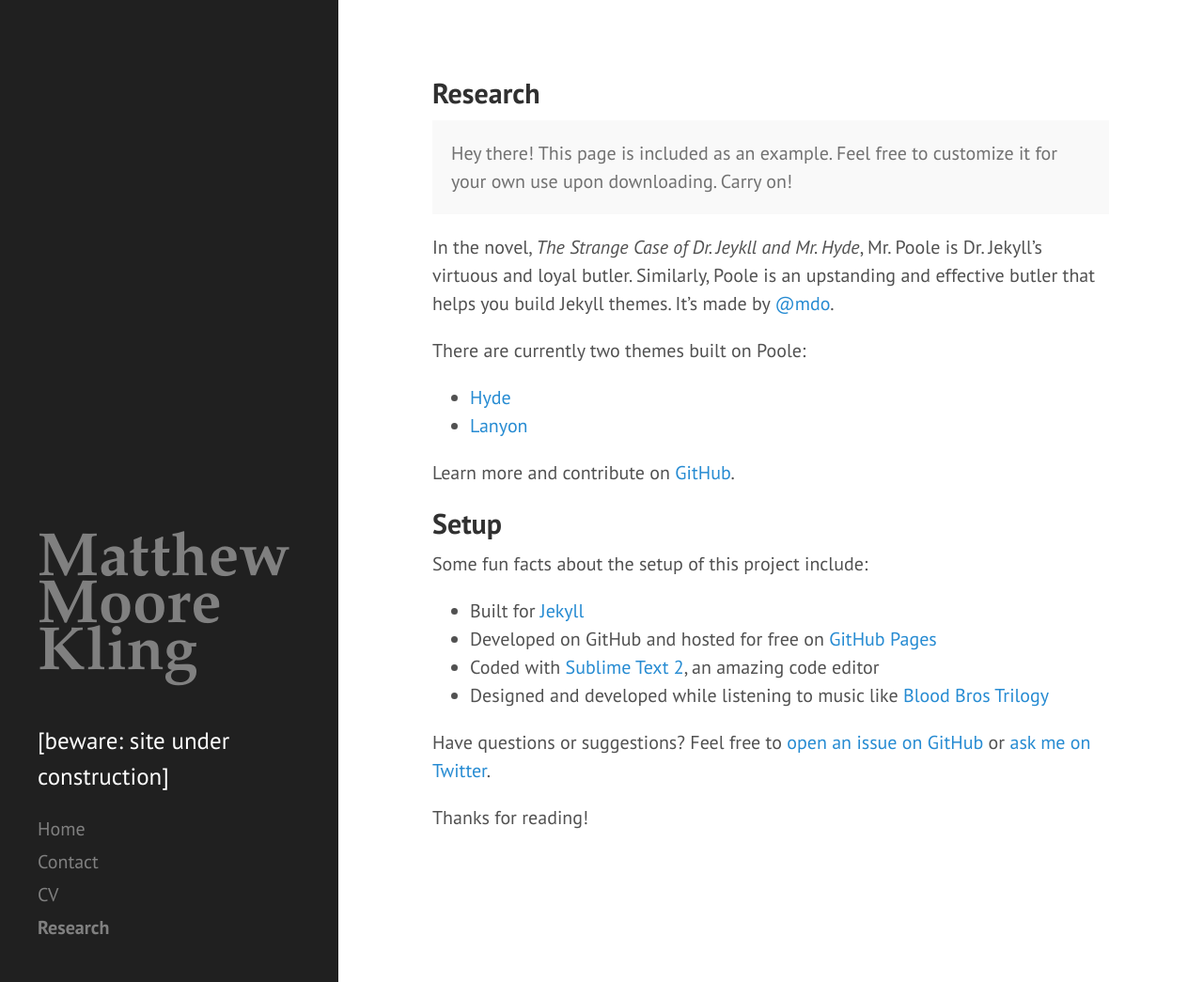
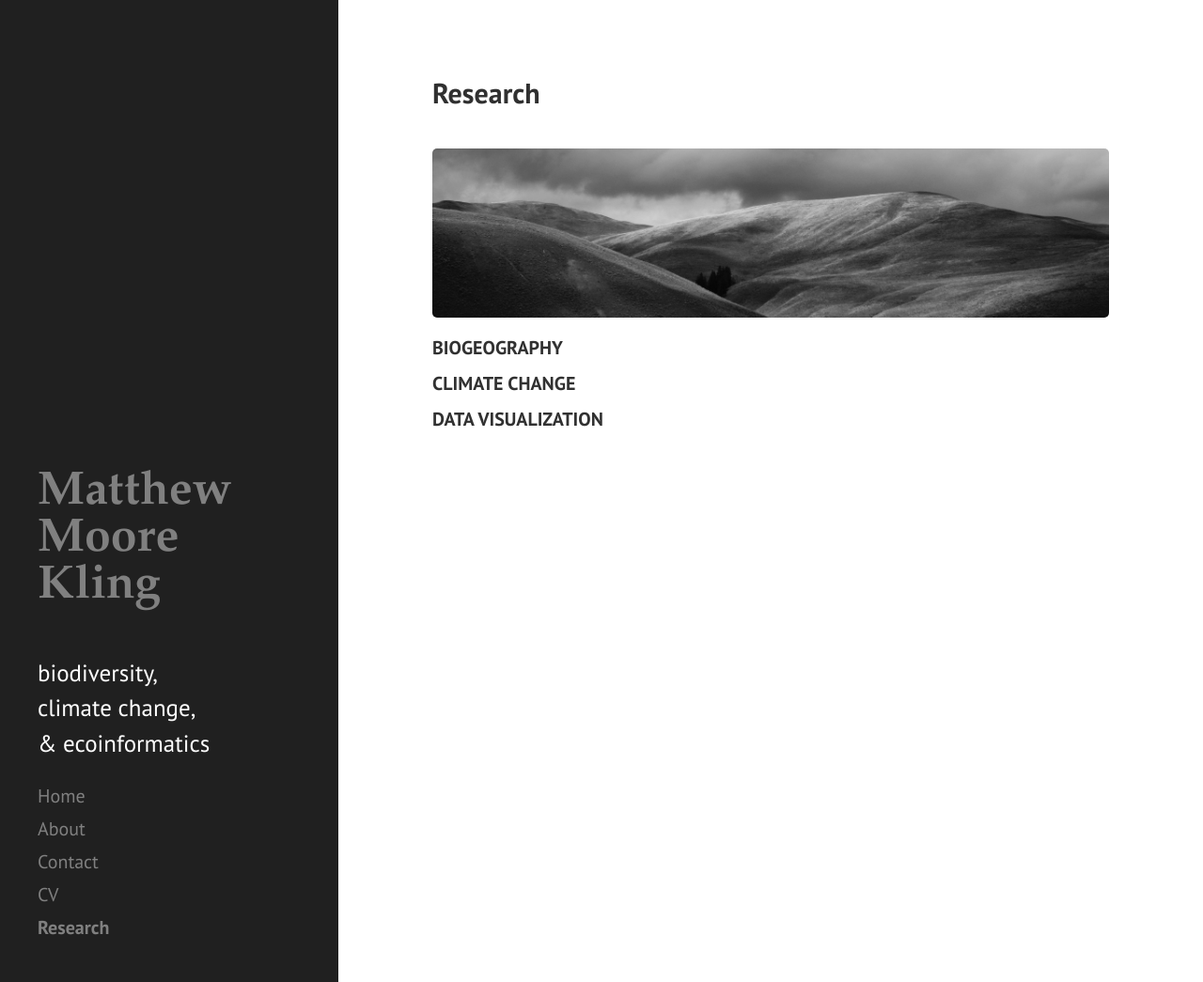
Before and after one commit to matthewkling/matthewkling.github.io, a Jekyll site: the page built from research.md, in a window 1280 px wide and 1045 px high. Shown: the whole window at 94% size. Built offline with Jekyll 4.4.1, drawn with Linux system fonts in a browser that asks for light colours; Markdown is read by kramdown in place of the engine named in the settings.

Commit message:
formatting and cleanup

```diff
--- a/CNAME
+++ /dev/null
@@ -1 +0,0 @@
-#hyde.getpoole.com
--- a/_config.yml
+++ b/_config.yml
@@ -7,9 +7,9 @@ permalink:        pretty
 #relative_permalinks: true
 
 # Setup
-title:            Matthew Moore Kling
+title:            Matthew<br>Moore<br>Kling
 tagline:          'macroecology'
-description:      '<br>[beware: site under construction]'
+description:      '<br>biodiversity,<br>climate change,<br>& ecoinformatics'
 url:              http://matthewkling.github.io
 baseurl:          /
 
--- a/public/css/hyde.css
+++ b/public/css/hyde.css
@@ -84,7 +84,7 @@ html {
   font-weight: bold;
   /* font-family: "Abril Fatface", serif; */
   /* font-size: 3.25rem; */
-  font-size: 3.25rem;
+  font-size: 2.5rem;
   line-height: 2.5rem;
 }
 
--- a/research.md
+++ b/research.md
@@ -2,29 +2,11 @@
 layout: page
 title: Research
 ---
+<br>
+![oaks](/assets/hills.jpg)
 
-<p class="message">
-  Hey there! This page is included as an example. Feel free to customize it for your own use upon downloading. Carry on!
-</p>
+# BIOGEOGRAPHY
 
-In the novel, *The Strange Case of Dr. Jeykll and Mr. Hyde*, Mr. Poole is Dr. Jekyll's virtuous and loyal butler. Similarly, Poole is an upstanding and effective butler that helps you build Jekyll themes. It's made by [@mdo](https://twitter.com/mdo).
+# CLIMATE CHANGE
 
-There are currently two themes built on Poole:
-
-* [Hyde](http://hyde.getpoole.com)
-* [Lanyon](http://lanyon.getpoole.com)
-
-Learn more and contribute on [GitHub](https://github.com/poole).
-
-## Setup
-
-Some fun facts about the setup of this project include:
-
-* Built for [Jekyll](http://jekyllrb.com)
-* Developed on GitHub and hosted for free on [GitHub Pages](https://pages.github.com)
-* Coded with [Sublime Text 2](http://sublimetext.com), an amazing code editor
-* Designed and developed while listening to music like [Blood Bros Trilogy](https://soundcloud.com/maddecent/sets/blood-bros-series)
-
-Have questions or suggestions? Feel free to [open an issue on GitHub](https://github.com/poole/issues/new) or [ask me on Twitter](https://twitter.com/mdo).
-
-Thanks for reading!
+# DATA VISUALIZATION
```
Also changed, not shown: about.md (added, +8 -0 lines), contact.md (+4 -4 lines), cv.md (+4 -6 lines), 1 other file.
